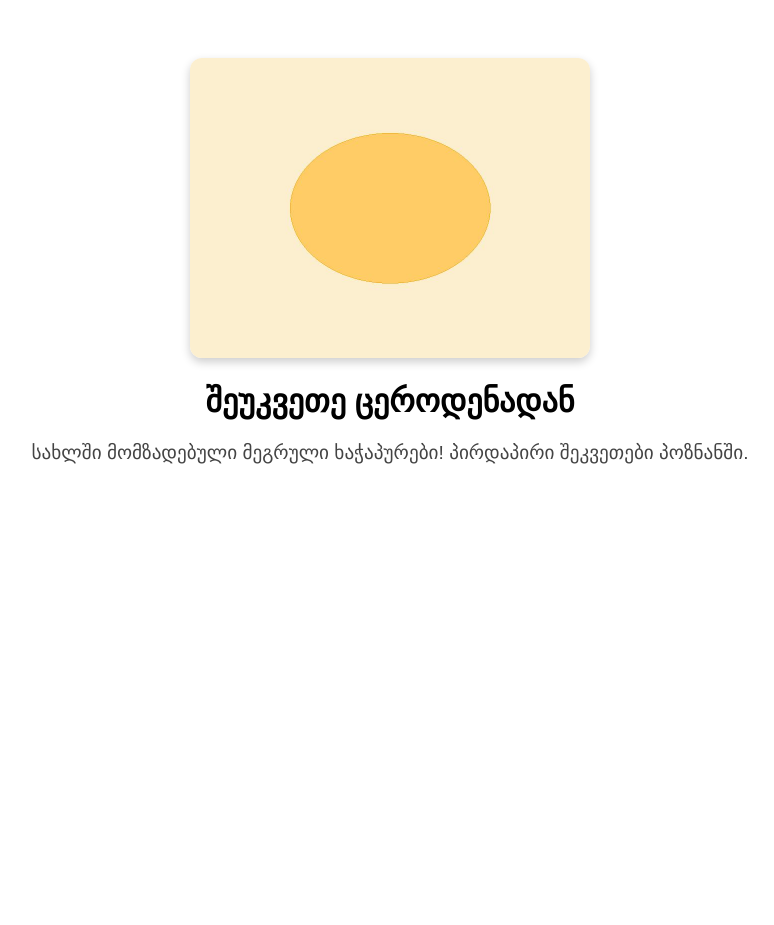
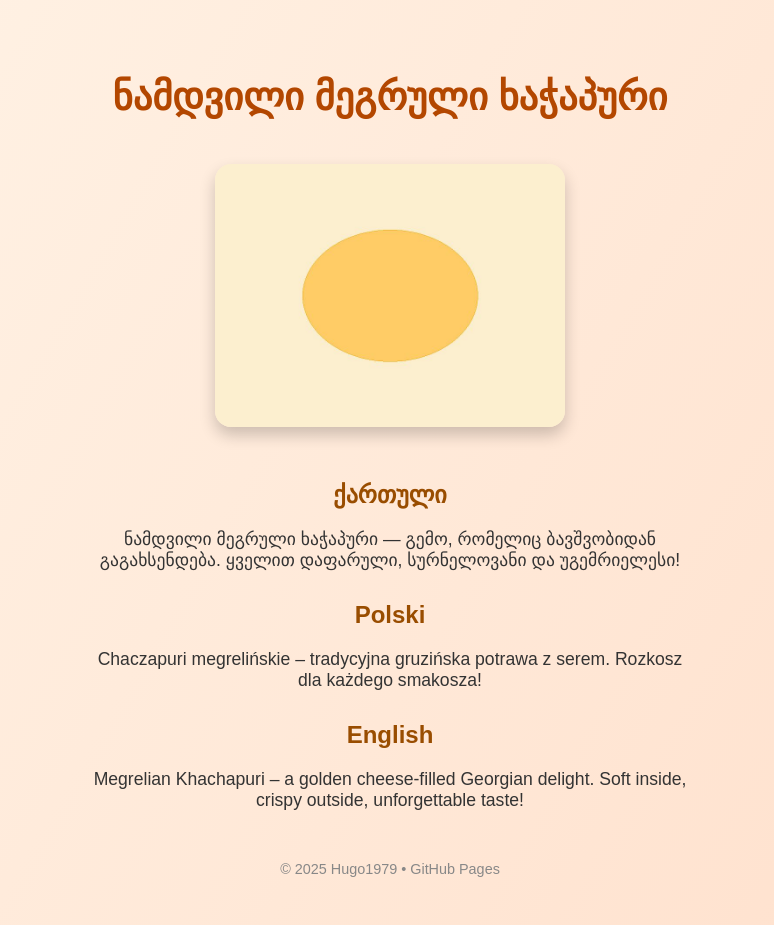
Before and after one commit to hugo1979/cerodena, a plain HTML site: page index.html in a window 1280 px wide. Shown: the whole page, without its empty margins (250-1024 px from the left). Before the commit the page ends 800 px from the top, so only its background shows below. Drawn offline with Linux system fonts and the light colour scheme.

Commit message:
Update index.html
Update

```diff
--- a/index.html
+++ b/index.html
@@ -1,36 +1,65 @@
-
 <!DOCTYPE html>
 <html lang="ka">
 <head>
   <meta charset="UTF-8">
-    <title>ცეროდენა - სახაჭაპურე</title>
+  <title>ნამდვილი მეგრული ხაჭაპური</title>
+  <meta name="viewport" content="width=device-width, initial-scale=1.0">
   <style>
     body {
       font-family: sans-serif;
-            background-color: #fff;
+      background: linear-gradient(120deg, #fff3e6, #ffe0cc);
       text-align: center;
-            padding: 50px;
+      padding: 40px;
+      color: #333;
+    }
+    h1 {
+      color: #b34700;
+      font-size: 2.4em;
     }
     img {
-            max-width: 400px;
-            width: 100%;
-            height: auto;
-            border-radius: 12px;
-            box-shadow: 0 4px 10px rgba(0,0,0,0.2);
+      width: 350px;
+      border-radius: 16px;
+      box-shadow: 0 8px 16px rgba(0,0,0,0.2);
+      margin: 20px 0;
     }
-        h1 {
-            font-size: 2em;
-            margin-top: 20px;
+    .section {
+      max-width: 600px;
+      margin: auto;
+      margin-top: 30px;
+    }
+    h2 {
+      color: #994d00;
+      font-size: 1.5em;
     }
     p {
-            font-size: 1.2em;
-            color: #444;
+      font-size: 1.1em;
+    }
+    footer {
+      margin-top: 50px;
+      font-size: 0.9em;
+      color: #888;
     }
   </style>
 </head>
 <body>
-    <img src="khachapuri.jpg" alt="მეგრული ხაჭაპური">
-    <h1>შეუკვეთე ცეროდენადან</h1>
-    <p>სახლში მომზადებული მეგრული ხაჭაპურები! პირდაპირი შეკვეთები პოზნანში.</p>
+  <h1>ნამდვილი მეგრული ხაჭაპური</h1>
+  <img src="khachapuri.jpg" alt="Megrelian Khachapuri">
+
+  <div class="section">
+    <h2>ქართული</h2>
+    <p>ნამდვილი მეგრული ხაჭაპური — გემო, რომელიც ბავშვობიდან გაგახსენდება. ყველით დაფარული, სურნელოვანი და უგემრიელესი!</p>
+  </div>
+
+  <div class="section">
+    <h2>Polski</h2>
+    <p>Chaczapuri megrelińskie – tradycyjna gruzińska potrawa z serem. Rozkosz dla każdego smakosza!</p>
+  </div>
+
+  <div class="section">
+    <h2>English</h2>
+    <p>Megrelian Khachapuri – a golden cheese-filled Georgian delight. Soft inside, crispy outside, unforgettable taste!</p>
+  </div>
+
+  <footer>© 2025 Hugo1979 • GitHub Pages</footer>
 </body>
 </html>
```
Lines whose indentation alone changed are shown as unchanged.
